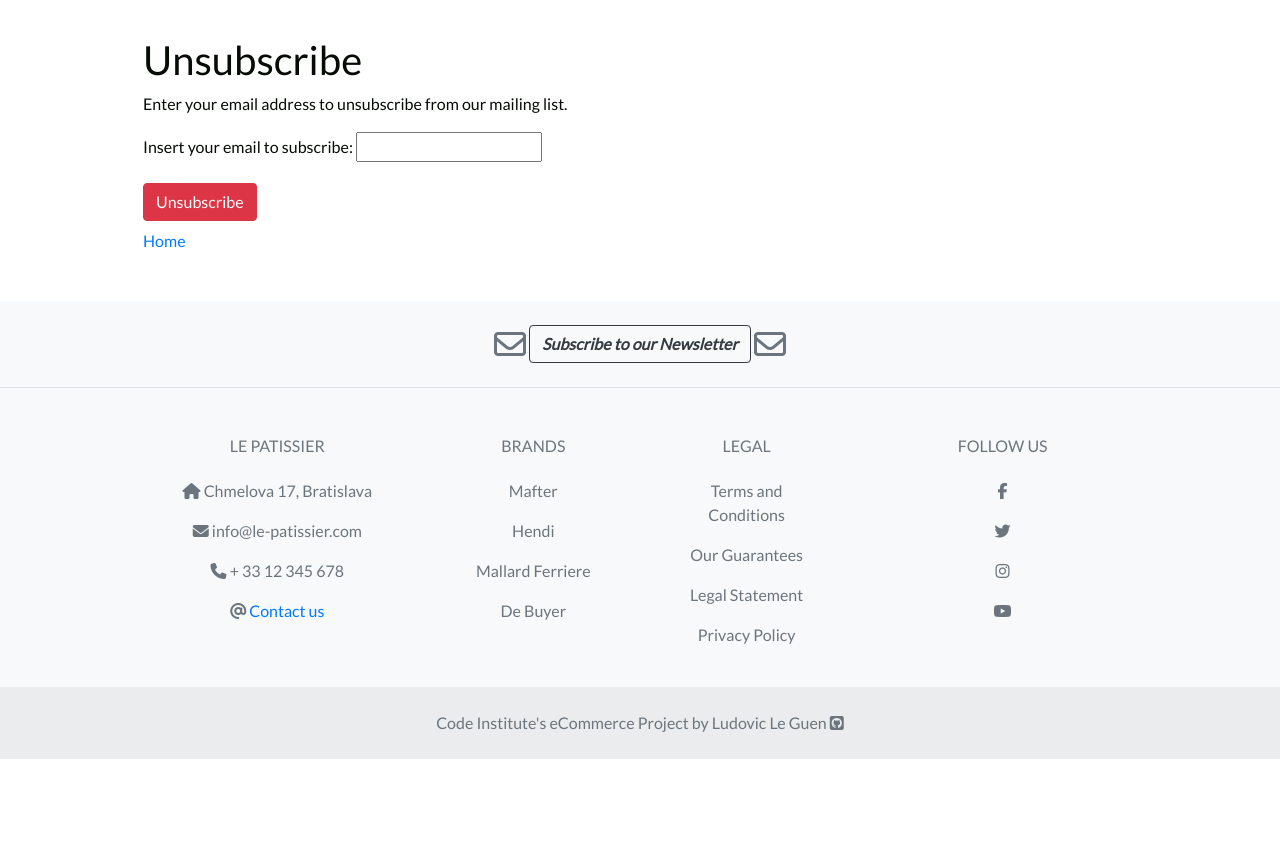
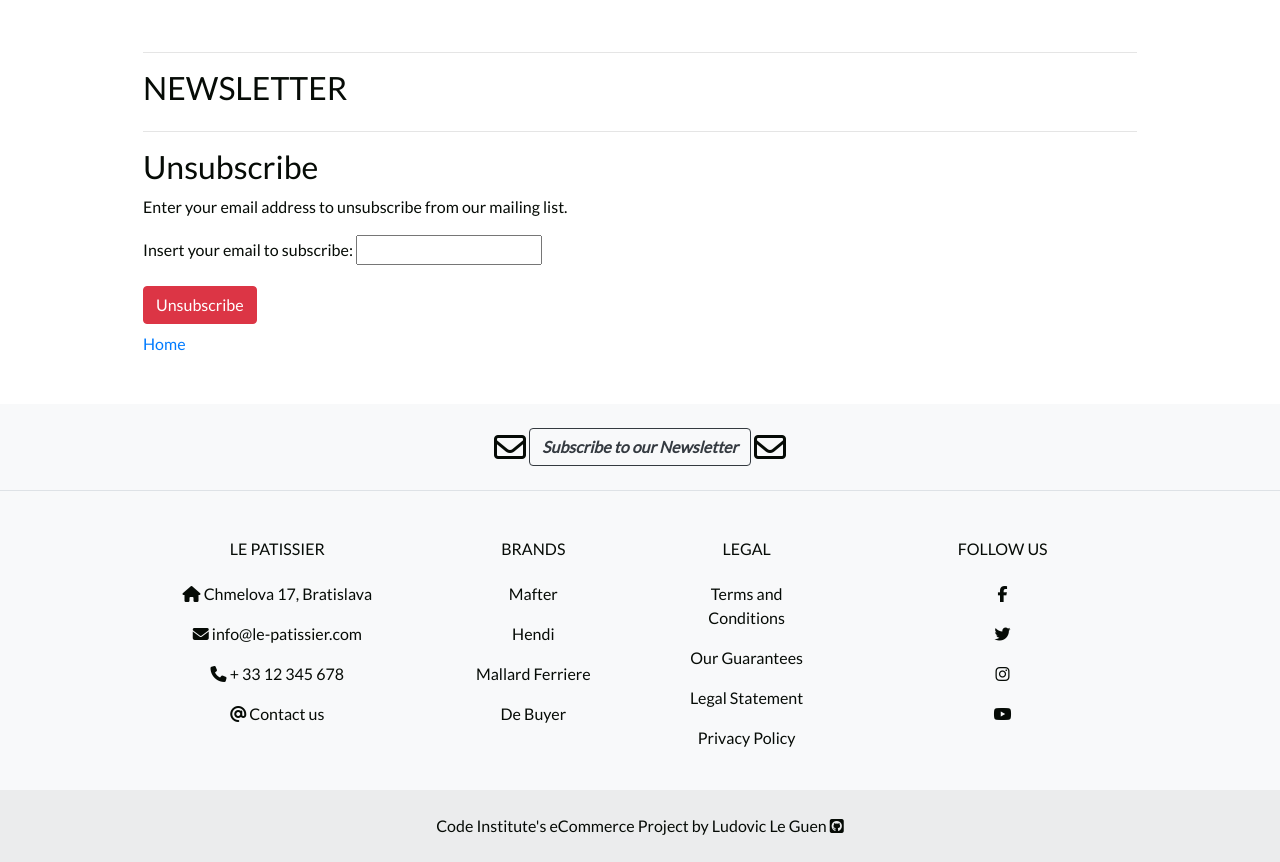
Before and after one commit to LudovicLeGuen/le_patissier, a Django app: page /marketing/unsubscribe/ in a window 1280 px wide. Shown: the part 152-1014 px from the top of the page. Before the commit the page ends 911 px from the top, so only its background shows below. Run offline with Django 3.2, Linux system fonts and the light colour scheme; some libraries are stand-ins or nearby versions.

Commit message:
Styled various pages with minor changes

```diff
--- a/home/templates/home/index.html
+++ b/home/templates/home/index.html
@@ -18,7 +18,7 @@
 
                 <img src="{{ MEDIA_URL }}pain-au-chocolat.jpg" alt="Pain au chocolat platter">
 
-                <div id="button-hero" class="col-xm-10 col-md-4 text-center">
+                <div id="button-hero" class="col-xm-10 col-md-4 px-0 text-center">
                     <a class="btn btn-lg rounded-5 lead-font-size text-uppercase font-weight-bold py-xm-0 py-md-3 border-5"
                         href="{% url 'products' %}" role="button">
                         <h2>Shop now</h2>
--- a/marketing/templates/marketing/unsubscribe.html
+++ b/marketing/templates/marketing/unsubscribe.html
@@ -11,13 +11,20 @@
 
 {% block content %}
 <div class="container mt-5">
-    <h1>Unsubscribe</h1>
+    <div class="row">
+        <div class="col">
+            <hr>
+            <h2 class="logo-font mb-4">Newsletter</h2>
+            <hr>
+        </div>
+    </div>
+    <h2>Unsubscribe</h2>
     <p>Enter your email address to unsubscribe from our mailing list.</p>
     <form method="post">
         {% csrf_token %}
         {{ form.as_p }}
         <button type="submit" class="btn btn-danger">Unsubscribe</button>
     </form>
-    <p class="mt-2"><a href="#">Home</a></p>
+    <p class="mt-2"><a href="{% url 'home' %}">Home</a></p>
 </div>
 {% endblock %}
--- a/static/css/base.css
+++ b/static/css/base.css
@@ -198,6 +198,15 @@ body {
     border-style: double;
     border-radius: 10px;
     border-width: 5px;
+}
+
+#button-hero a{
+    width: 100%;
+}
+
+#button-hero a:hover{
+    background-color: #000;
+    color: white;
 }
 
 .why-box {
--- a/templates/base.html
+++ b/templates/base.html
@@ -54,7 +54,7 @@
                     <div class="input-group w-100 search">
                         <input class="form-control" type="text" name="q" placeholder="Search our site">
                         <div class="input-group-append">
-                            <button class="form-control" type="submit">
+                            <button class="form-control" type="submit" name="search">
                                 <span class="icon">
                                     <i class="fa-solid fa-magnifying-glass"></i>
                                 </span>
@@ -143,7 +143,7 @@
 
 <!-- Footer based on https://mdbootstrap.com/-->
 <div class="footer">
-<footer class="text-center text-lg-start bg-light text-muted">
+<footer class="text-center text-lg-start bg-light ">
     <!-- Section: Social media -->
     <section class="d-flex justify-content-center p-4 mt-5 border-bottom">
       <div class="me-5 ">
@@ -176,7 +176,7 @@
                 <i class="fas fa-phone me-3"></i> + 33 12 345 678
             </p>
             <p>
-                <i class="fa-solid fa-at"></i> <a href="{% url 'contact' %}">Contact us</a>
+                <i class="fa-solid fa-at"></i> <a href="{% url 'contact' %}" class="text-reset">Contact us</a>
             </p>
             </div>
           <!-- Grid column -->
```
Also changed, not shown: marketing/templates/marketing/subscribe.html (+8 -1 lines).
